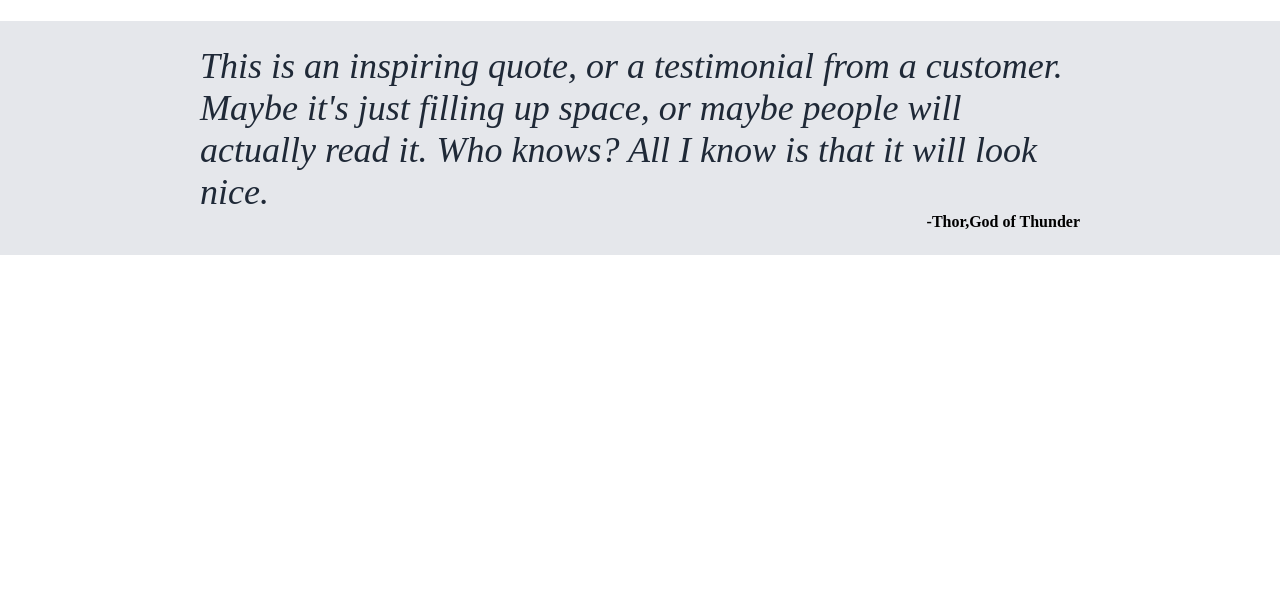
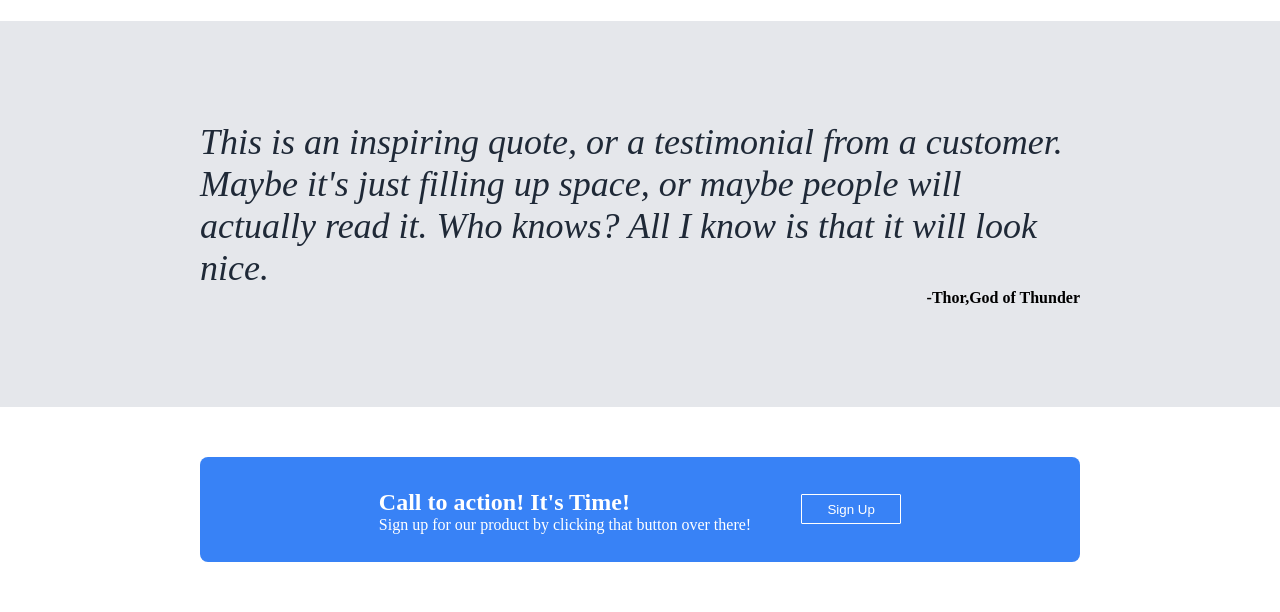
Before and after one commit to KennyT133/Odin-Landing-Page, a plain HTML site: page index.html in a window 1280 px wide. Shown: the part 659-1271 px from the top of the page. Before the commit the page ends 914 px from the top, so only its background shows below. Drawn offline with Linux system fonts and the light colour scheme.

Commit message:
Finished action

```diff
--- a/index.html
+++ b/index.html
@@ -50,5 +50,15 @@
         </div>
         <div class = "quoteAuthor">-Thor,God of Thunder</div>
     </div>
+    <div class = "action">
+        <div class = "actionContainer">
+            <div class = "actionText">
+                <h2>Call to action! It's Time!</h1>
+                <p>Sign up for our product by clicking that button over there!</p>
+            </div>
+            <button class = "actionButton">Sign Up</button>
+        </div>
+
+    </div>
 </body>
 </html>
--- a/style.css
+++ b/style.css
@@ -87,7 +87,7 @@ img{
 }
 .quoteContainer{
     background-color: #e5e7eb;
-    padding:24px 200px;
+    padding:100px 200px;
     display: flex;
 
     flex-direction: column;
@@ -105,3 +105,33 @@ img{
         justify-content: flex-end;
     }
 }
+.action{
+    padding:50px 200px;
+
+    .actionContainer{
+        display: flex;
+        align-items: center;
+        justify-content: center;
+        background-color:#3882F6;
+        border-radius: 8px;
+        flex: 1;
+        gap: 50px ;
+        padding: 12px;
+        color: white;
+    }
+    h2{
+        margin-bottom: 0;
+    }
+    p{
+        margin-top: 0;
+    }
+    button{
+        background-color: #3882F6;
+        color: white;
+        border-radius: 1px ;
+        border: 1px solid white;
+        width: 100px;
+        height: 30px;
+    }
+
+}
```
